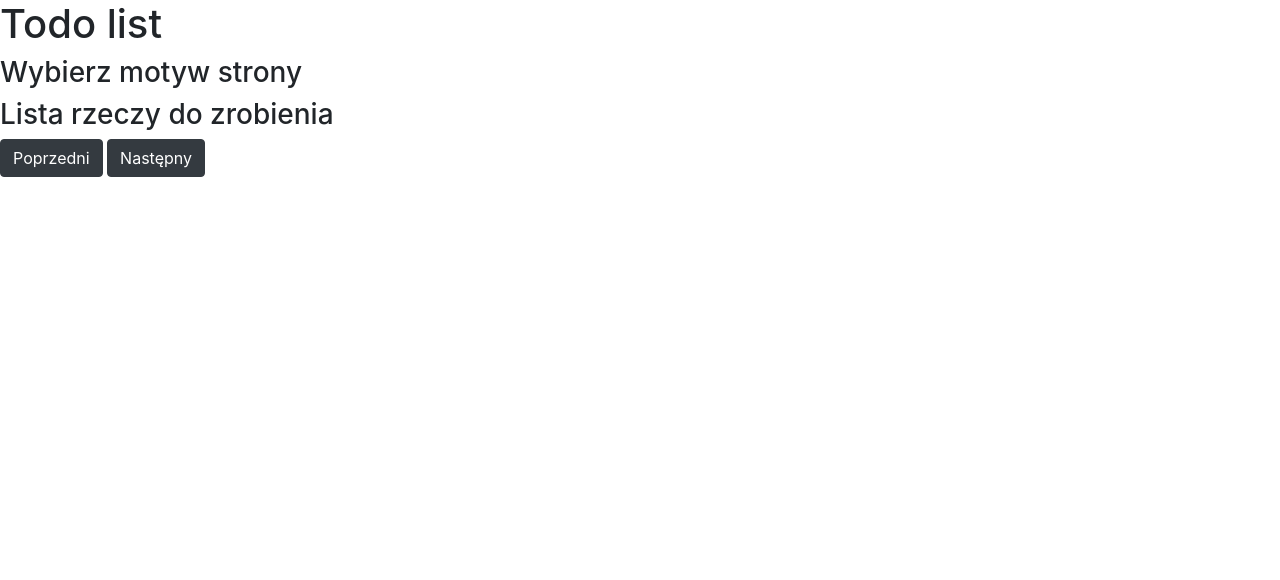
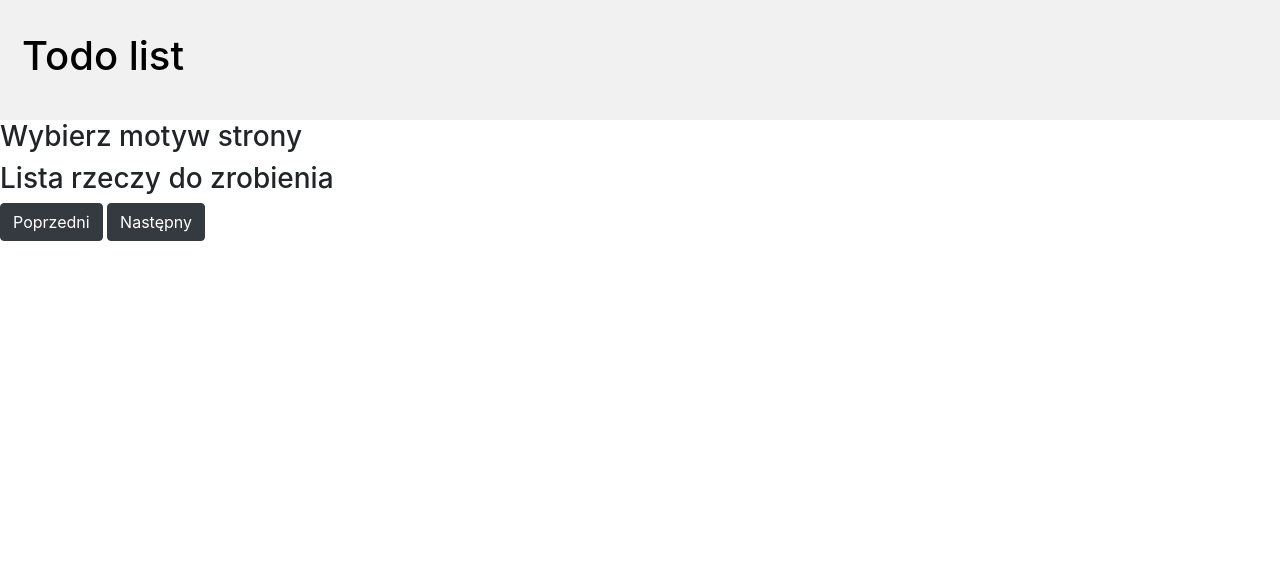
Before and after one commit to janschab/edi_projekt, a plain HTML site: page index.html in a window 1280 px wide. Shown: the top 580 px of the page. Drawn offline with nearby package versions, Linux system fonts and the light colour scheme; no server answers.

Commit message:
dodano ostylowanie headera

```diff
--- a/css/main.css
+++ b/css/main.css
@@ -39,9 +39,37 @@
     z-index: 12;
 }
 
+.todo_header{
+    padding: 20px 10px;
+    overflow: hidden;
+    background-color: #f1f1f1;
+    font-size: 25px;
+    font-weight: bold;
+}
+
+.todo_header a:hover {
+    background-color: #ddd;
+    color: black;
+}
+
+.todo_header a {
+    float: left;
+    color: black;
+    text-align: center;
+    padding: 12px;
+    text-decoration: none;
+    font-size: 18px;
+    line-height: 25px;
+    border-radius: 4px;
+  }
+
 .chart {
     height: 400px;
     max-height: 500px;
     position: relative;
     margin-bottom: 60px;
 }
+
+footer {
+    display: block;
+  }
--- a/index.html
+++ b/index.html
@@ -17,8 +17,8 @@
 </head>
 
 <body>
-    <header>
-        <h1>Todo list</h1>
+    <header class="todo_header">
+        <a href="index.html"><h1>Todo list</h1></a>
     </header>
     <main>
         <div class="row">
```
